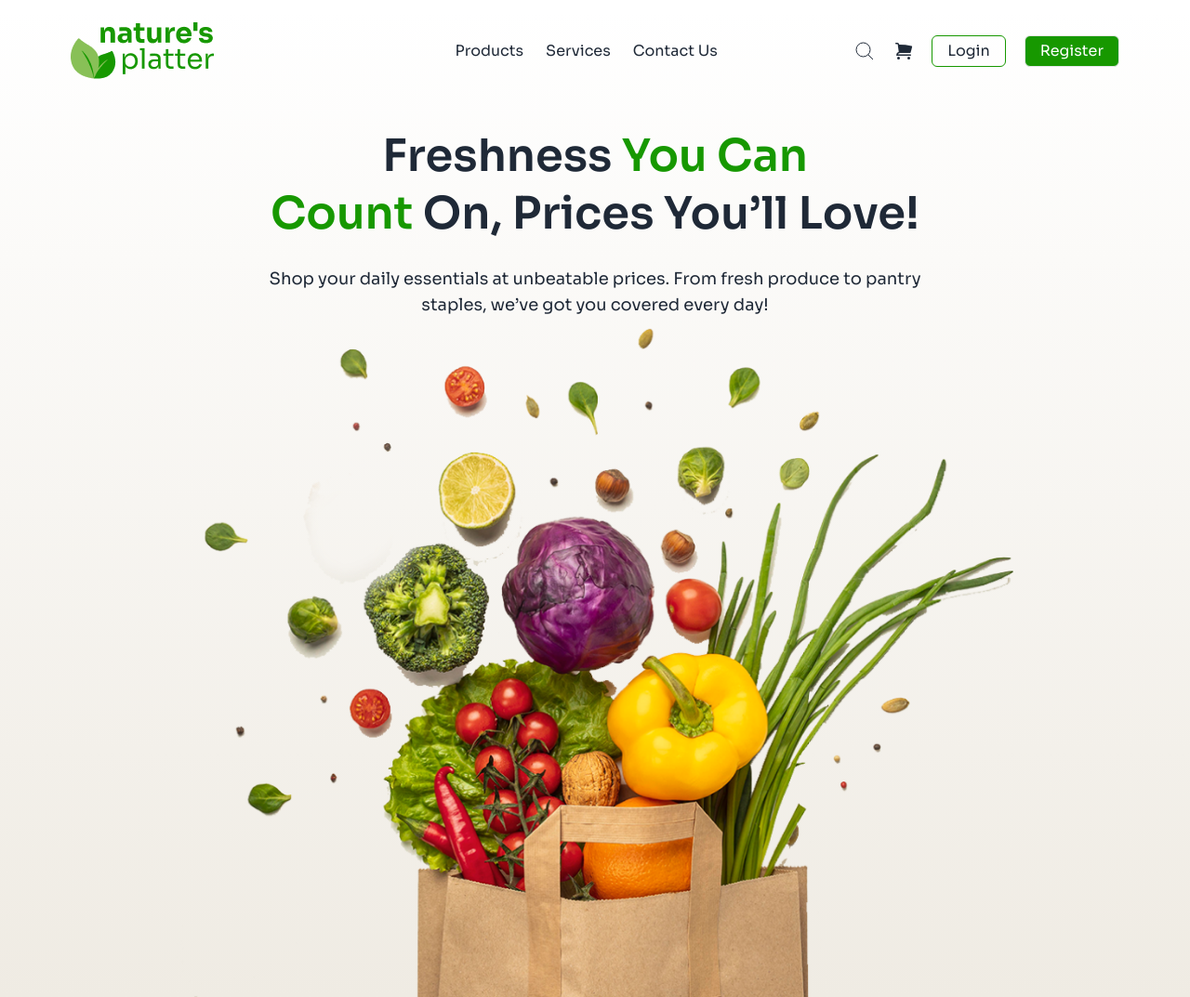
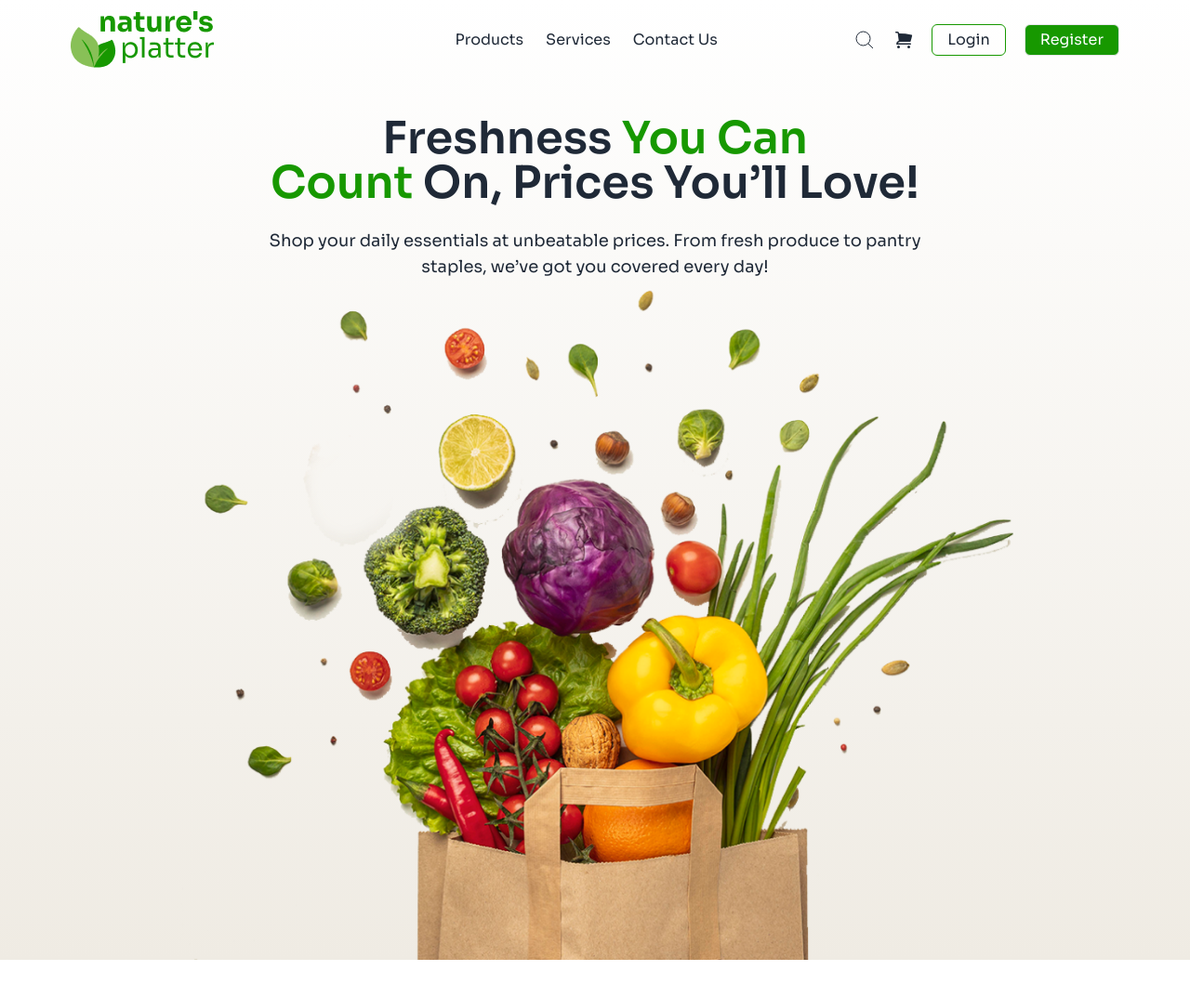
Before and after one commit to arafat-mr/assignment-3, a plain HTML site: page index.html in a window 1280 px wide. Shown: the whole page at 93% size. After the commit the page ends 1033 px from the top, so only its background shows below. Drawn offline with nearby package versions, Linux system fonts and the light colour scheme.

Commit message:
fixed header section

```diff
--- a/index.html
+++ b/index.html
@@ -16,11 +16,11 @@
 <body class="font-[Sora]">
     <!--Navbar section-->
    <header class="bg-gradient-to-b from-[#FFFFFF] to-[#EFEBE3] w-full">
-   <nav class=" w-[90%] flex justify-between px-auto py-3 mx-auto mt-3
-    lg:p-3  items-center ">
-    <div>
+   <nav class=" w-full flex justify-between px-3 py-3 mx-auto  border border-[#179800]
+    lg:border-hidden  p-5  items-center ">
+    <div class="lg:ml-16">
         <img class=" hidden lg:inline" src="./c2-assets/logo-header.png" alt="shop-logo">
-        <img class="w-[50px] ml-2 lg:hidden" src="./c2-assets/leaf.png" alt="">
+        <img class="w-[50px]  lg:hidden" src="./c2-assets/leaf.png" alt="">
     </div>
   <div>
     <ul class=" hidden lg:flex gap-x-6 ml-28">
@@ -29,7 +29,7 @@
         <li><a href="#">Contact Us</a></li>
     </ul>
    </div>
-   <div class=" hidden lg:flex gap-x-5 items-center">
+   <div class=" hidden lg:flex gap-x-5 items-center mr-16">
 
     <svg class=" lg:w-6" xmlns="http://www.w3.org/2000/svg" fill="none" viewBox="0 0 24 24" strokeWidth={1.5} stroke="currentColor" className="size-1">
         <path strokeLinecap="round" strokeLinejoin="round" d="m21 21-5.197-5.197m0 0A7.5 7.5 0 1 0 5.196 5.196a7.5 7.5 0 0 0 10.607 10.607Z" />
@@ -54,10 +54,10 @@
     </nav>
     <div>
         <!--Heading section-->
-        <div class="text-center mt-10 space-y-6 w-full">
-        <h2 class="text-5xl font-semibold leading-[1.3]">Freshness <span class="text-[#179800]"> You Can <br>
+        <div class=" w-4/5  mx-auto mt-10 space-y-6  lg:w-full">
+        <h2 class=" text-4xl text-center lg:text-5xl font-semibold leading-[1.3]">Freshness <span class="text-[#179800]"> You Can <br>
             Count</span> On, Prices You’ll Love!</h2>
-            <p class="text-lg">Shop your daily essentials at unbeatable prices. From fresh produce to pantry <br> staples, we’ve got you covered every day!</p>
+            <p class=" mx-auto text-center lg:text-lg">Shop your daily essentials at unbeatable prices.    From fresh produce to pantry <br> staples, we’ve got you covered every day!</p>
         </div>
         <div class="flex justify-center">
       <img class="w-[900px]" src="./c2-assets/hero-vegetables.png" alt=""></div>
```
